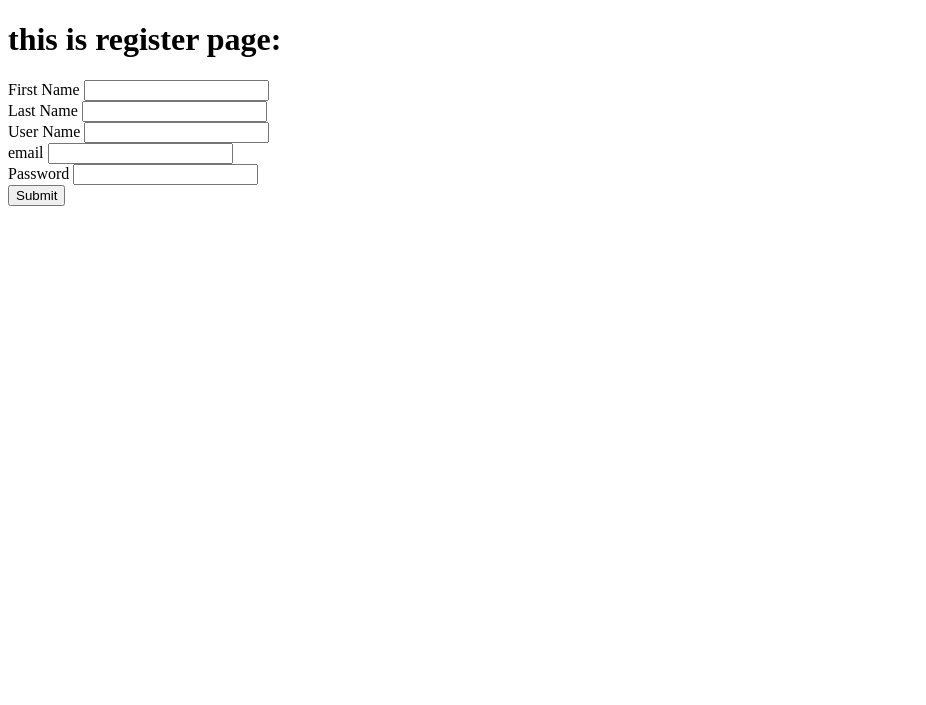
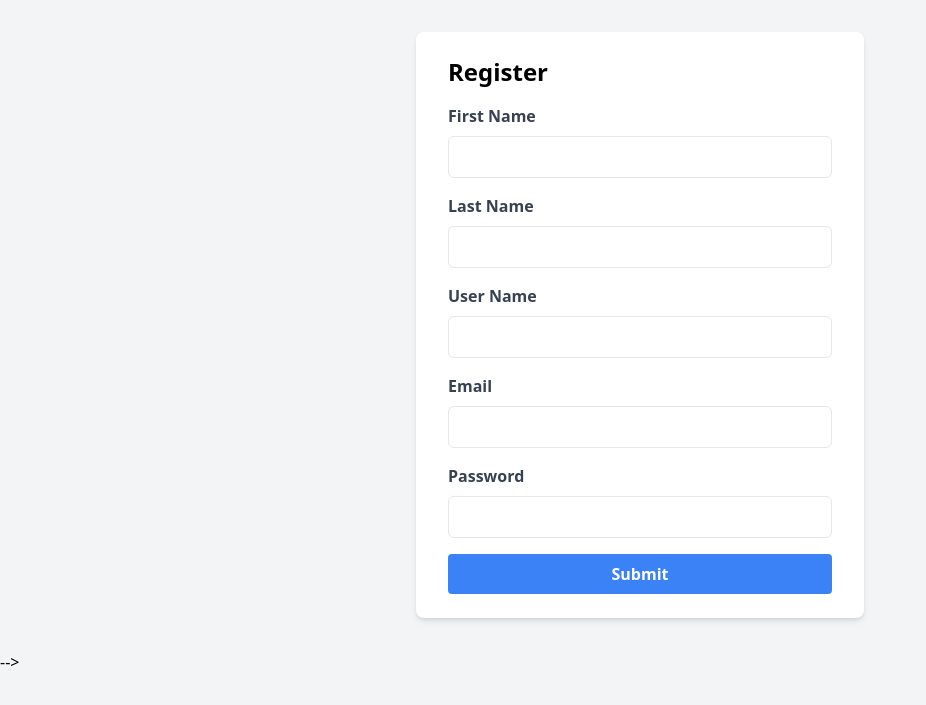
Before and after one commit to saurabh1244/windcss, a Django app: page /register/ in a window 1280 px wide. Shown: the top 705 px of the page, without its empty margins (0-926 px from the left). Run offline with Django 5.2, Linux system fonts and the light colour scheme; parts of the project's set-up code (start-up, migrations or seed data) failed here and were passed over.

Commit message:
Update register.html

```diff
--- a/appx/templates/register.html
+++ b/appx/templates/register.html
@@ -1,4 +1,4 @@
-<!DOCTYPE html>
+<!-- <!DOCTYPE html>
 <html lang="en">
 <head>
     <meta charset="UTF-8">
@@ -32,5 +32,59 @@
 
 </form>
 
+</body> -->
+
+
+
+
+
+
+
+<!DOCTYPE html>
+<html lang="en">
+<head>
+    <meta charset="UTF-8">
+    <meta name="viewport" content="width=device-width, initial-scale=1.0">
+    <title>Register</title>
+    <link href="https://cdn.jsdelivr.net/npm/tailwindcss@2.2.19/dist/tailwind.min.css" rel="stylesheet">
+</head>
+<body class="bg-gray-100">
+
+<div class="container mx-auto px-4 py-8">
+    <form method="post"  class="max-w-md mx-auto bg-white shadow-md rounded-lg px-8 py-6">
+        {% csrf_token %}
+        <h1 class="text-2xl font-bold mb-4">Register</h1>
+
+        <div class="mb-4">
+            <label for="fname" class="block text-gray-700 font-semibold mb-2">First Name</label>
+            <input type="text" id="fname" name="fname" class="w-full border rounded-md py-2 px-3 text-gray-700 focus:outline-none focus:border-blue-500" required>
+        </div>
+
+        <div class="mb-4">
+            <label for="lname" class="block text-gray-700 font-semibold mb-2">Last Name</label>
+            <input type="text" id="lname" name="lname" class="w-full border rounded-md py-2 px-3 text-gray-700 focus:outline-none focus:border-blue-500" required>
+        </div>
+
+        <div class="mb-4">
+            <label for="uname" class="block text-gray-700 font-semibold mb-2">User Name</label>
+            <input type="text" id="uname" name="uname" class="w-full border rounded-md py-2 px-3 text-gray-700 focus:outline-none focus:border-blue-500" required>
+        </div>
+
+        <div class="mb-4">
+            <label for="email" class="block text-gray-700 font-semibold mb-2">Email</label>
+            <input type="email" id="email" name="email" class="w-full border rounded-md py-2 px-3 text-gray-700 focus:outline-none focus:border-blue-500" required>
+        </div>
+
+        <div class="mb-4">
+            <label for="passx" class="block text-gray-700 font-semibold mb-2">Password</label>
+            <input type="password" id="passx" name="passx" class="w-full border rounded-md py-2 px-3 text-gray-700 focus:outline-none focus:border-blue-500" required>
+        </div>
+
+        <button type="submit" class="w-full bg-blue-500 hover:bg-blue-600 text-white font-semibold py-2 px-4 rounded focus:outline-none focus:shadow-outline">Submit</button>
+    </form>
+</div>
+
 </body>
 </html>
+
+</html> -->
```
